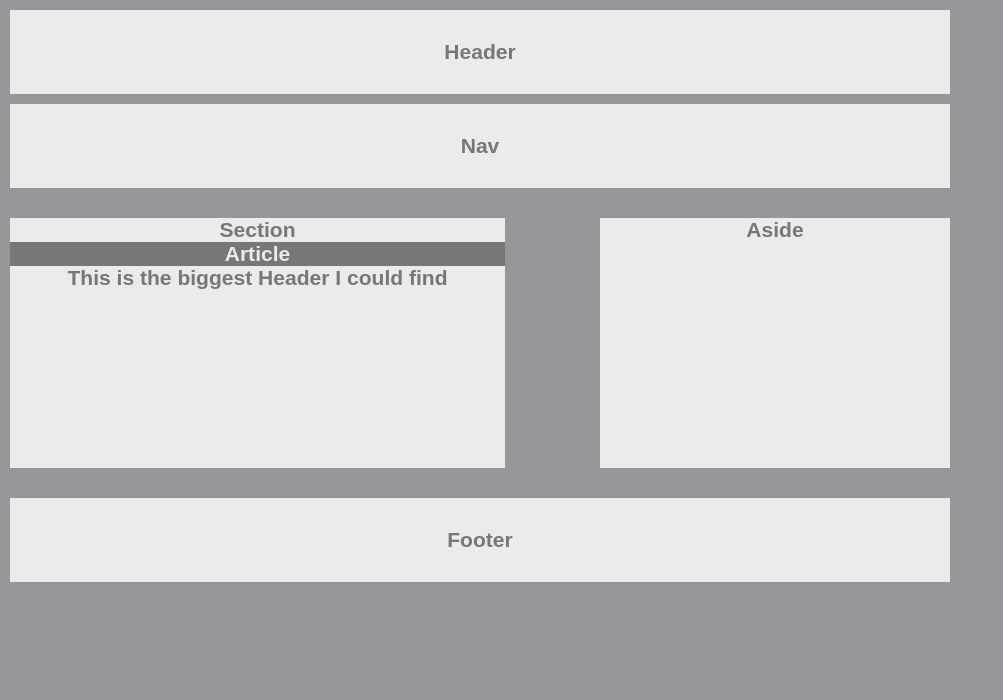
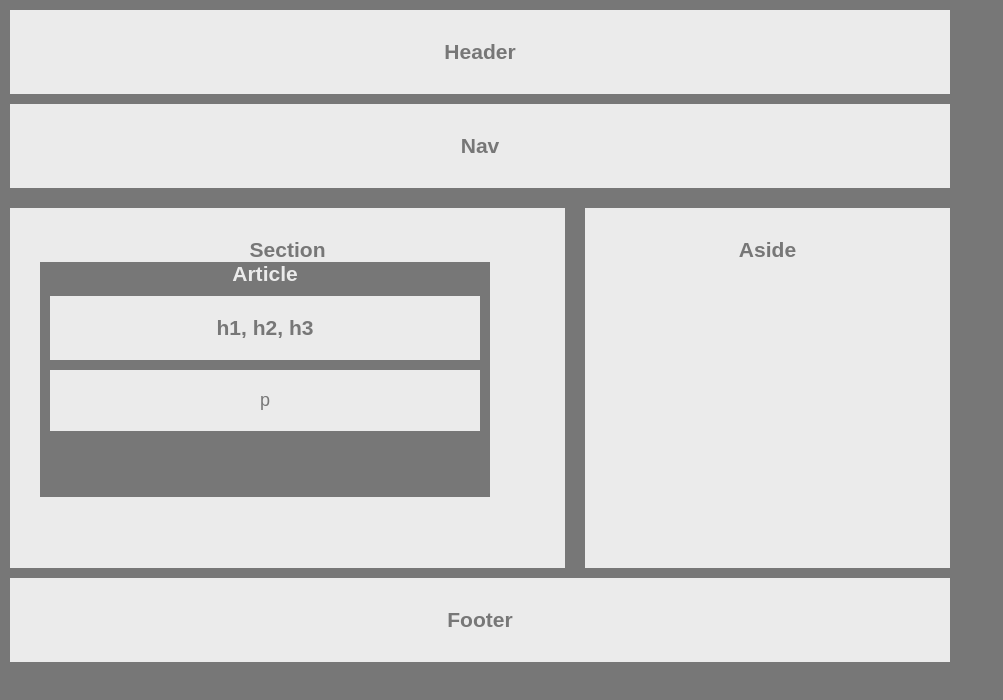
Before and after one commit to Ehwang12/HW-Wireframe, a plain HTML site: page index.html in a window 1280 px wide. Shown: the whole page, without its empty margins (0-1003 px from the left). Drawn offline with Linux system fonts and the light colour scheme.

Commit message:
cleared footer, working on spacing article and its child elements

```diff
--- a/index.html
+++ b/index.html
@@ -4,7 +4,7 @@
     <meta charset="UTF-8">
     <meta name="viewh3ort" content="width=device-width, initial-scale=1.0">
     <meta htth3-equiv="X-UA-Comh3atible" content="ie=edge">
-    <link rel="stylesheet" tyh3e="text/css" href="./style.css">
+    <link rel="stylesheet" type="text/css" href="./style.css">
     <title>Ehwang Wireframe</title>
 </head>
 <body>
@@ -19,11 +19,11 @@
             <h3>Section</h3>
             <article>
                 <h3>Article</h3>
-                <div class="heading">
-                    <h1>This is the biggest Header I could find</h1>
+                <div>
+                    <h1>h1, h2, h3</h1>
                 </div>
                 <div class="paragraph">
-                    <p></p>
+                    <p>p</p>
                 </div>
             </article>
         </section>
--- a/style.css
+++ b/style.css
@@ -3,14 +3,10 @@
     margin: 0;
 }
 
-html {
-
-    background: #95979b;
-}
-
 body {
     font-family: Arial, 'Helvetica Neue', Helvetica, sans-serif;
     color: #777;
+    background: #777;
     width: 960px;
     font-size: 18px;
     text-align: center;
@@ -30,41 +26,50 @@ nav {
 
 section {
     float: left;
-    position: relative;
-    margin: 20px 10px;
-    height: 250px;
+    padding: 30px;
+    margin: 10px;
+    height: 300px;
     width: 495px;
     background: #ebebeb;
 }
 
 article {
+    display: block;
+    width: 450px;
+    height: 235px;
     color: #ebebeb;
     background: #777;
 }
 
 h1 {
+    padding: 20px;
+    margin: 10px;
     color: #777;
     background: #ebebeb
 }
 
 p {
+    padding: 20px;
+    margin: 10px;
     color: #777;
     background: #ebebeb
 }
 
 aside {
     float: right;
-    height: 250px;
-    width: 350px;
-    margin: 20px 10px;
+    height: 300px;
+    width: 305px;
+    padding: 30px;
+    margin: 10px;
     background: #ebebeb;
 }
 
 footer {
-    display: inline-block;
+    clear: both;
     width: 880px;
     height: 24px;
     margin: 10px;
+
     padding: 30px;
     background: #ebebeb;
 }
```
